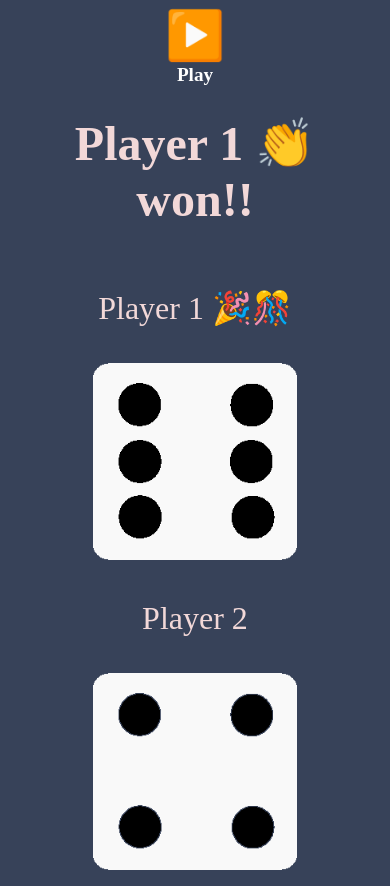
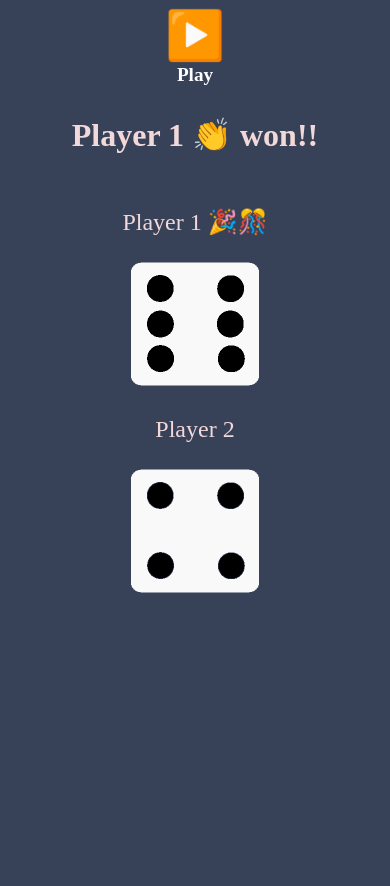
Before and after one commit to akar016012/Dice-Game, a plain HTML site: page index.html in a window 390 px wide. After the commit the page ends 844 px from the top, so only its background shows below. Drawn offline with Linux system fonts and the light colour scheme.

Commit message:
Update styles.css

```diff
--- a/styles.css
+++ b/styles.css
@@ -41,8 +41,15 @@ input{
 @media screen and (max-width: 450px) {
   h1{
     margin: 30px;
-    font-size: 3rem;
+    font-size: 2rem;
     color: #F2D8D8;
     text-align: center;
   }
+  img {
+    width: 50%;
+    text-align: center;
+  }
+  p{
+    font-size: 1.5rem;
+  }
 }
```
